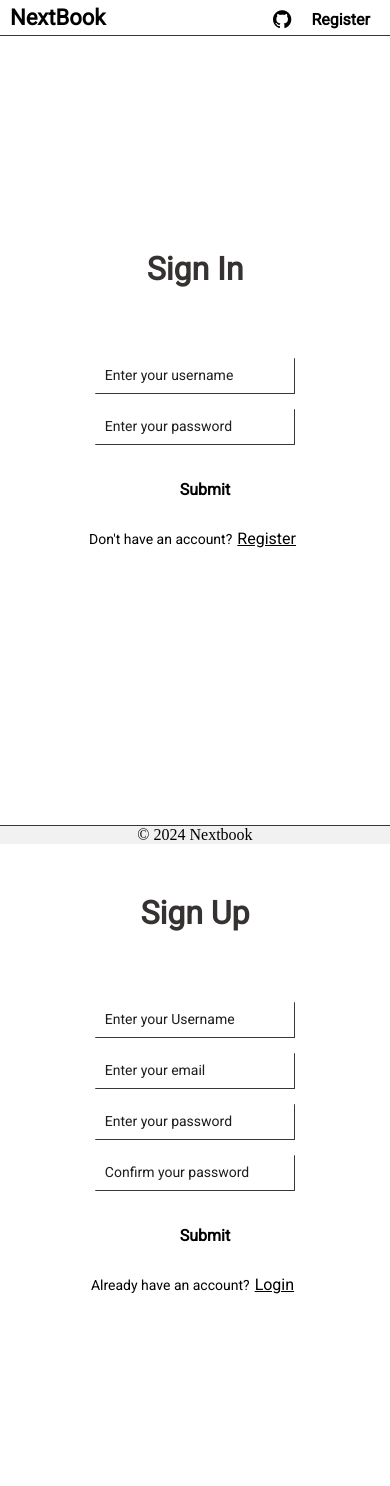
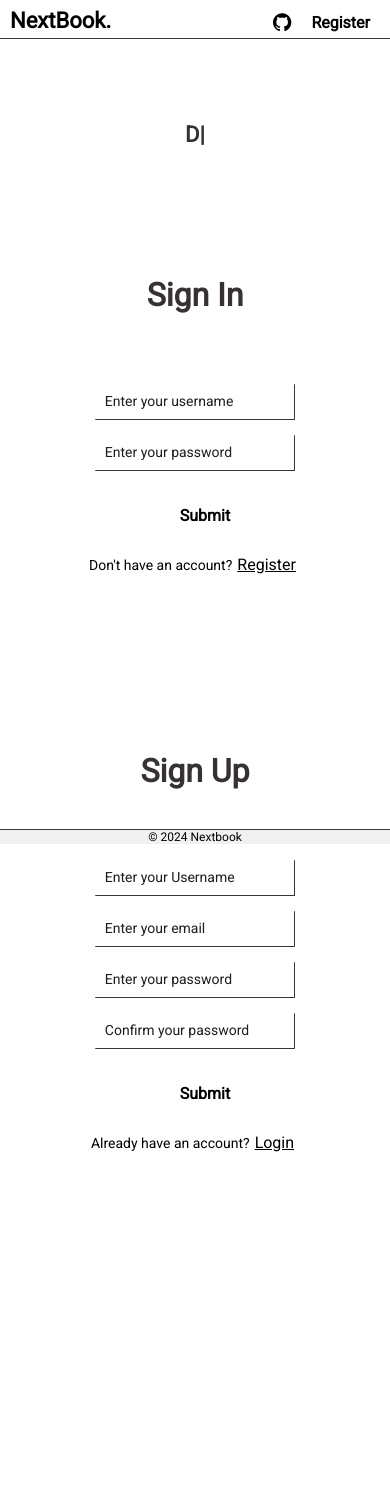
Before and after one commit to IVINESHAJI/nextbook, a Django app: page / in a window 390 px wide. After the commit the page ends 1152 px from the top, so only its background shows below. Run offline with Django 5.2, Linux system fonts and the light colour scheme; some libraries are stand-ins or nearby versions.

Commit message:
added typewriter script

```diff
--- a/portal/static/portal/css/includes/footer.css
+++ b/portal/static/portal/css/includes/footer.css
@@ -8,4 +8,7 @@
     text-align: center;
 
     border-top: 1px solid #373737;
+
+    font-family: 'Roboto', sans-serif;
+    font-size: 12px;
 }
--- a/portal/static/portal/css/includes/navbar.css
+++ b/portal/static/portal/css/includes/navbar.css
@@ -7,7 +7,7 @@
     top: 0;
     left: 0;
     right: 0;
-    padding: 5px 10px;
+    padding: 8px 10px;
     z-index: 1000;
     background-color: #ffffff;
 }
--- a/portal/static/portal/css/index.css
+++ b/portal/static/portal/css/index.css
@@ -9,9 +9,25 @@
     overflow-x: hidden;
 }
 
+.hero{
+    width: 100%;
+    margin: 50px 0px 0px 0px;
+
+    display: flex;
+    align-items: center;
+    justify-content: center;
+}
+
+.hero-text{
+    font-family: 'Roboto', sans-serif;
+    font-size: 32px;
+    font-weight: 700;
+    color: #373232;
+}
+
 .signup-signin-container {
     max-width: 100%;
-    margin-top: 60px;
+    margin-top: 10px;
     padding: 20px 20px 20px 20px;
 
     display: flex;
@@ -177,23 +193,33 @@
 
 
 @media screen and (max-width: 540px) {
+    .hero {
+        margin-top: 100px;
+    }
+
+    .hero-text {
+        font-size: 22px;
+        display: flex;
+        align-items: center;
+        justify-content: center;
+    }
+
     .signup-signin-container {
         max-width: 100%;
-
         margin: 0px;
-
         flex-direction: column-reverse;
     }
 
     .signup, .signin {
-        height: 80vh;
-        max-height: 90vh;
+        height: 60vh;
+        max-height: 70vh;
         max-width: 100%;
         border-right: none;
     }
 
     .signin {
         align-self: center;
+        margin-top: -50px;
     }
 
     .signup {
--- a/portal/static/portal/js/index.js
+++ b/portal/static/portal/js/index.js
@@ -0,0 +1,7 @@
+const hero = new Typed('.changing-hero', {
+    strings: ['Find books you need.', 'Share books you liked.', 'Discover books you\'d love.', 'Connect, Help and Inspire.'],
+    typeSpeed: 50,
+    backSpeed: 50,
+    backDelay: 500,
+    loop: true
+});
--- a/portal/templates/portal/includes/navbar.html
+++ b/portal/templates/portal/includes/navbar.html
@@ -3,7 +3,7 @@
 <nav>
 {% if not user.is_authenticated %}
     <div class="navbar">
-        <a href="{% url 'index' %}" id="logo-name">NextBook</a>
+        <a href="{% url 'index' %}" id="logo-name">NextBook.</a>
         <a href="{% url 'index' %}#signup" id="link">Register</a>
         <a href="https://github.com/vijay-varadarajan/nextbook" id="github-icon"><i class="fa fa-github fa-lg" style="color: #000000;"></i></a>
     </div>
--- a/portal/templates/portal/index.html
+++ b/portal/templates/portal/index.html
@@ -18,6 +18,12 @@
 
     <!--include navbar from includes-->
     {% include "portal/includes/navbar.html" %}
+
+    <div class="hero">
+        <div class="hero-text">
+            <p><span class="changing-hero"></span></p>
+        </div>
+    </div>
 
     <div class="signup-signin-container">
 
@@ -72,5 +78,8 @@
     </div>
 
     {% include "portal/includes/footer.html" %}
+
+    <script src="https://unpkg.com/typed.js@2.1.0/dist/typed.umd.js"></script>
+    <script src="{% static 'portal/js/index.js' %}"></script>
 </body>
 </html>
```
